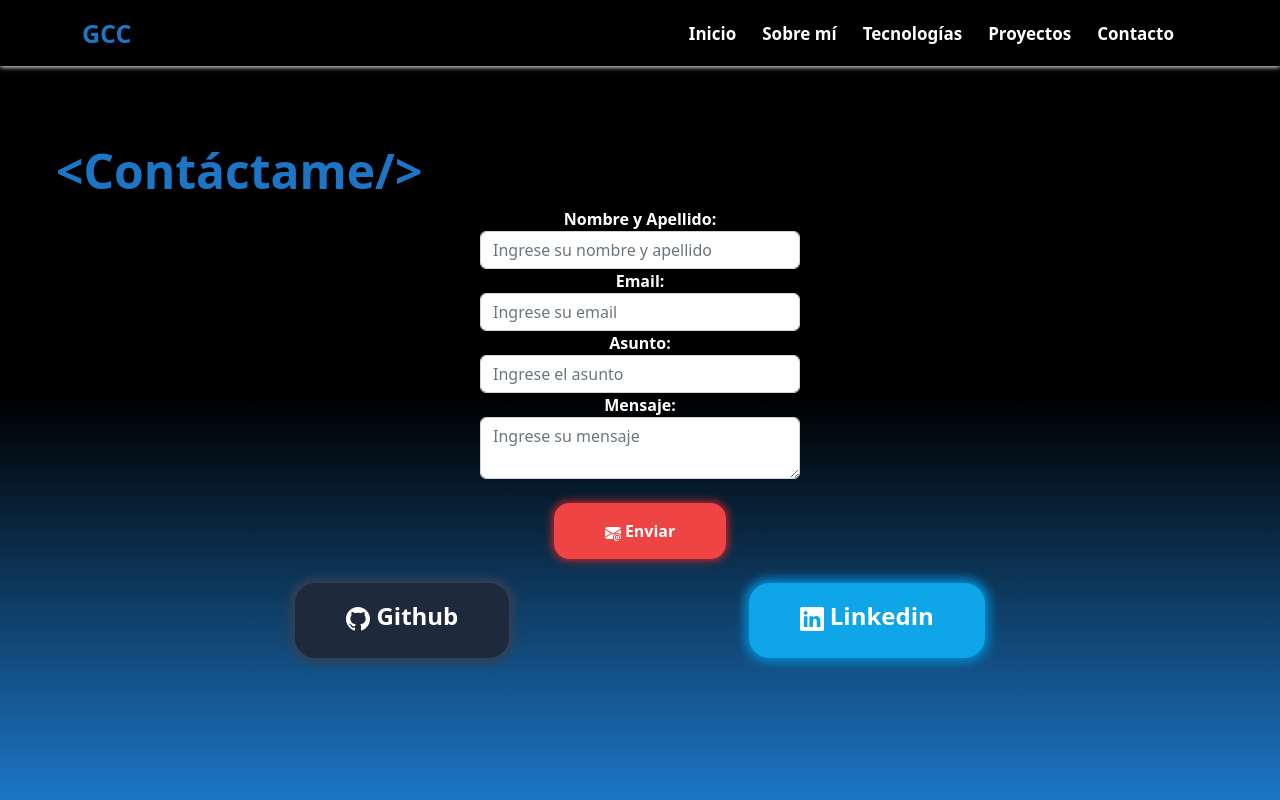
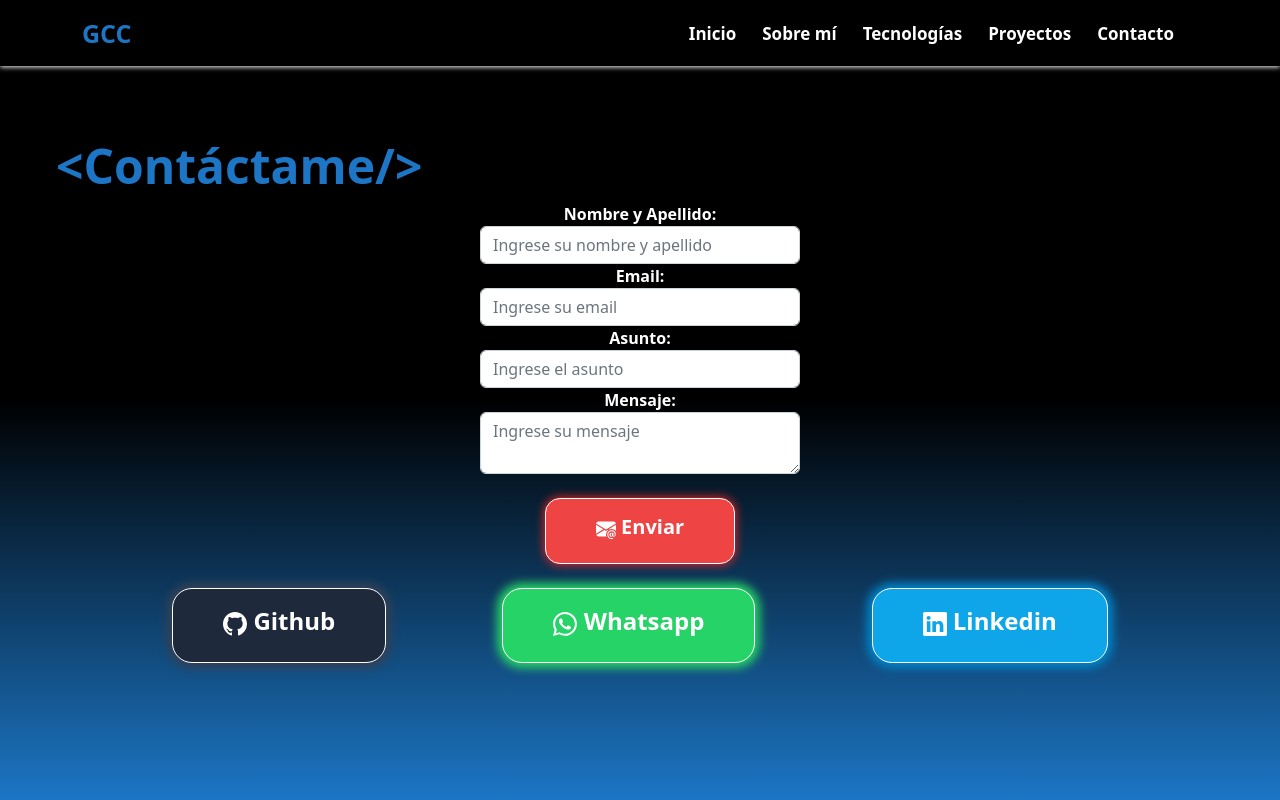
Before and after one commit to gonzccode/portafolio-personal-gonzccode, a React (Create React App) app: page /contactame in a window 1280 px wide. Built offline with nearby package versions, Linux system fonts and the light colour scheme.

Commit message:
Added button whatsapp

```diff
--- a/src/assets/scss/styles.scss
+++ b/src/assets/scss/styles.scss
@@ -271,9 +271,19 @@
 .buttonGithub {
     text-decoration: none;
     background-color: #1e293b;
-    border: 1px solid #1e293b;
+    border: 1px solid #FFFFFF;
     border-radius: 20px;
     box-shadow: 0px 0px 10px 5px #334155;
+    padding: 18px 50px;
+    color: #FFFFFF;
+}
+
+.buttonWhatsapp {
+    text-decoration: none;
+    background-color: #25D366;
+    border: 1px solid #FFFFFF;
+    border-radius: 20px;
+    box-shadow: 0px 0px 10px 5px #25D366;
     padding: 18px 50px;
     color: #FFFFFF;
 }
@@ -281,7 +291,7 @@
 .buttonLinkedin {
     text-decoration: none;
     background-color: #0ea5e9;
-    border: 1px solid #0ea5e9;
+    border: 1px solid #FFFFFF;
     border-radius: 20px;
     box-shadow: 0px 0px 10px 5px #0284c7;
     padding: 18px 50px;
@@ -291,9 +301,9 @@
 .buttonEmail {
     text-decoration: none;
     background-color: #ef4444;
-    border: 1px solid #ef4444;
+    border: 1px solid #FFFFFF;
     border-radius: 15px;
     box-shadow: 0px 0px 10px 1px #dc2626;
-    padding: 15px 50px;
+    padding: 16px 50px;
     color: #FFFFFF;
 }
--- a/src/components/AboutMe/aboutMe.js
+++ b/src/components/AboutMe/aboutMe.js
@@ -38,7 +38,7 @@ const AboutMe = () => {
                 </p>
                 <p>
                     <span className='blueText'>Disfruto mucho programar</span> y crear soluciones innovadoras,
-                    estoy en constante aprendizaje y retando a nuevos desafíos.
+                    estoy en constante aprendizaje y retándome a nuevos desafíos.
                     Mi objetivo profesional es liderar e innovar en el sector del <span className='blueText'>desarrollo de software.</span>
                 </p>
             </div>
--- a/src/components/Contact/contact.js
+++ b/src/components/Contact/contact.js
@@ -3,6 +3,7 @@ import { Spinner } from 'react-bootstrap';
 import { Link } from 'react-router-dom';
 import { BsLinkedin } from "react-icons/bs";
 import { BsGithub } from "react-icons/bs";
+import { BsWhatsapp } from "react-icons/bs";
 import { BsEnvelopeAtFill } from "react-icons/bs";
 import emailjs from '@emailjs/browser';
 
@@ -78,9 +79,11 @@ const Contact = () => {
                                 </label>
                                 <textarea type='text' className='form-control' id='message' placeholder='Ingrese su mensaje' required></textarea><br/>
                                 <button className='buttonEmail' type='submit'>
-                                    <strong>
-                                        <BsEnvelopeAtFill/>  Enviar
-                                    </strong>
+                                    <h5>
+                                        <strong>
+                                            <BsEnvelopeAtFill/>  Enviar
+                                        </strong>
+                                    </h5>
                                 </button>
                             </form>
                         </div><br/>
@@ -89,6 +92,13 @@ const Contact = () => {
                                 <h4>
                                     <strong>
                                         <BsGithub/>  Github
+                                    </strong>
+                                </h4>
+                            </Link>
+                            <Link className='buttonWhatsapp' to={'https://api.whatsapp.com/send?phone=51946524336&text=Hola Gonzalo, vengo de tu web. Estoy interesado en trabajar contigo.'} target='_blank'>
+                                <h4>
+                                    <strong>
+                                        <BsWhatsapp/>  Whatsapp
                                     </strong>
                                 </h4>
                             </Link>
```
Also changed, not shown: 2 other files (tests, documents, lock files or other folders).
